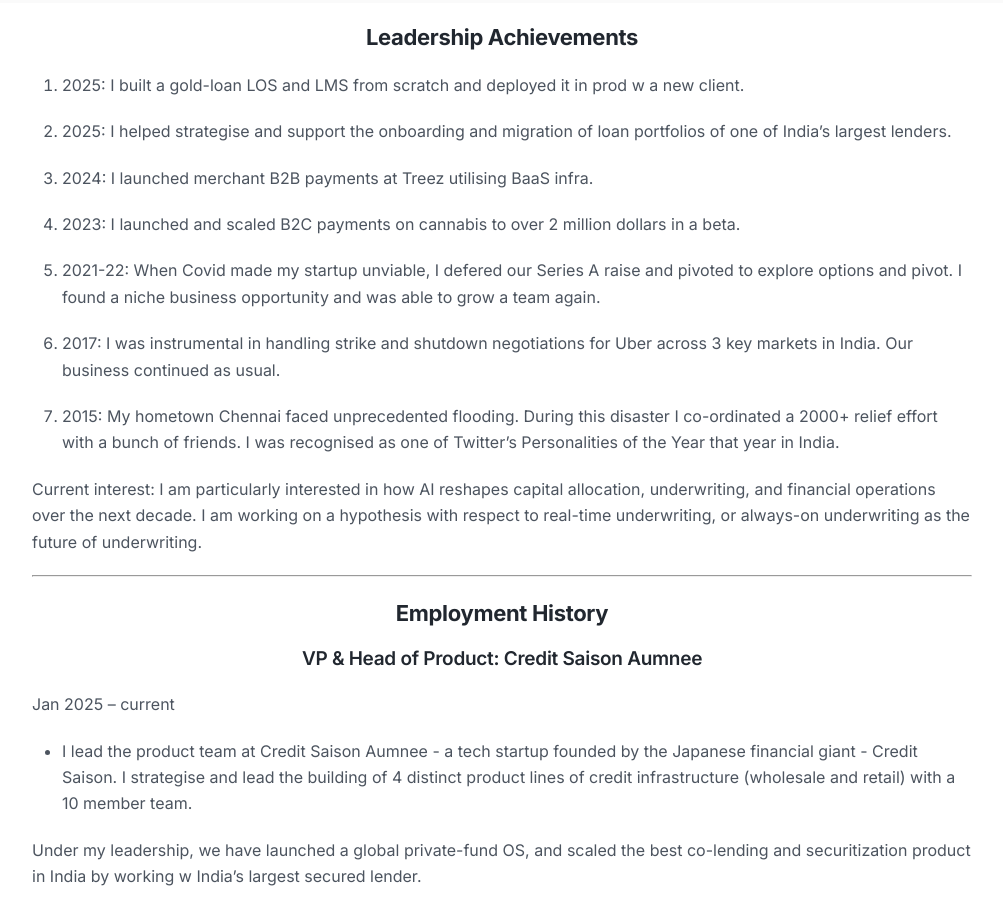
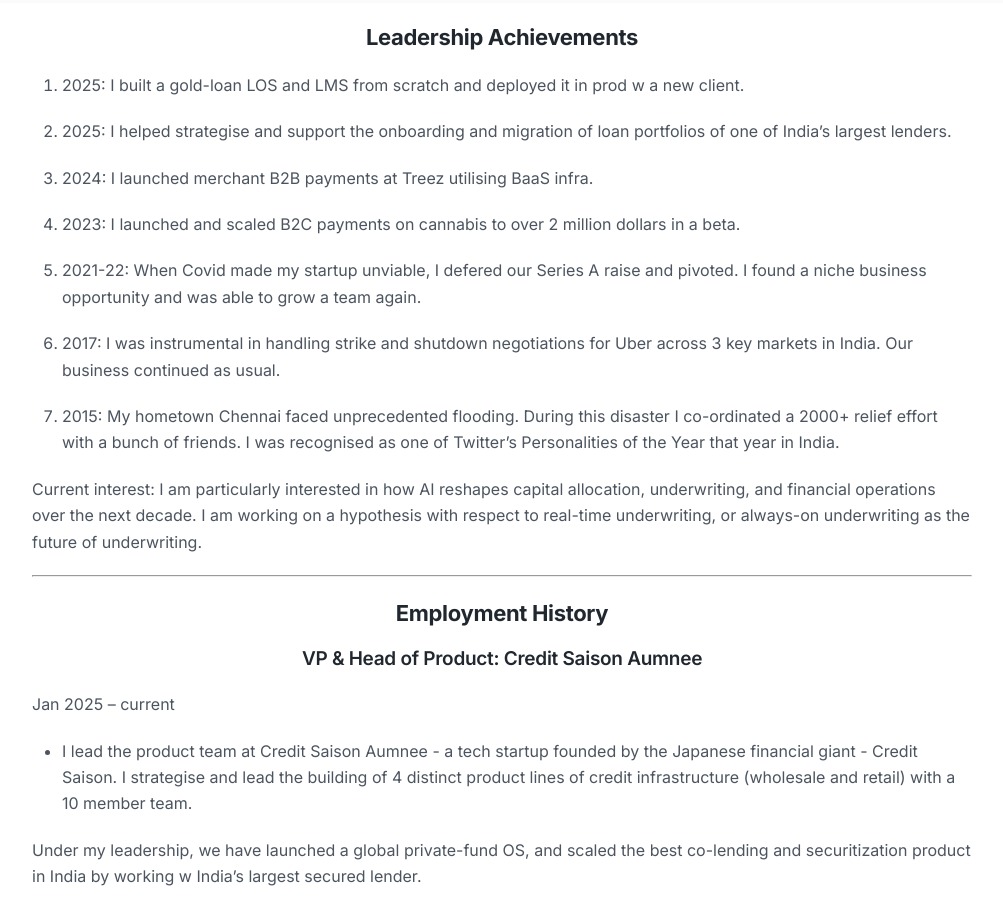
Before and after one commit to sow451/blog, a Jekyll site: the page built from _pages/about.md, in a window 1280 px wide and 900 px high, scrolled down 1212 px. Shown: the whole window, without its empty margins (138-1141 px from the left). Built offline with Jekyll 4.4.1, drawn with Linux system fonts in a browser that asks for light colours.

Commit message:
typo fixes

```diff
--- a/_pages/about.md
+++ b/_pages/about.md
@@ -47,7 +47,7 @@ In my personal life, I am a parent to 2 young boys, and a middle-aged labrador.
 
 4. 2023: I launched and scaled B2C payments on cannabis to over 2 million dollars in a beta.
 
-5. 2021-22: When Covid made my startup unviable, I defered our Series A raise and pivoted to explore options and pivot. I found a niche business opportunity and was able to grow a team again.
+5. 2021-22: When Covid made my startup unviable, I defered our Series A raise and pivoted. I found a niche business opportunity and was able to grow a team again.
 
 6. 2017: I was instrumental in handling strike and shutdown negotiations for Uber across 3 key markets in India. Our business continued as usual.
 
```
